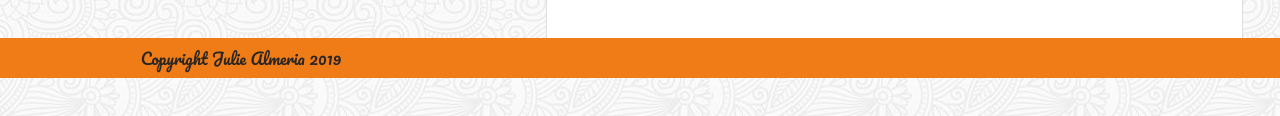
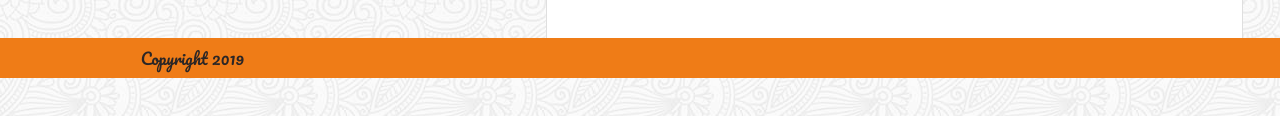
Before and after one commit to JulieAlmeria/MyPortfolio, a plain HTML site: page index.html in a window 1280 px wide. Shown: the part 722-838 px from the top of the page. Drawn offline with nearby package versions, Linux system fonts and the light colour scheme; a web font is replaced by a local one.

Commit message:
fixing footer

```diff
--- a/index.html
+++ b/index.html
@@ -79,7 +79,7 @@
             </body>
 
             <div class="footer">
-                <h3>Copyright Julie Almeria 2019</h3>
+                <h3>Copyright 2019</h3>
               </div>
 
 
```
